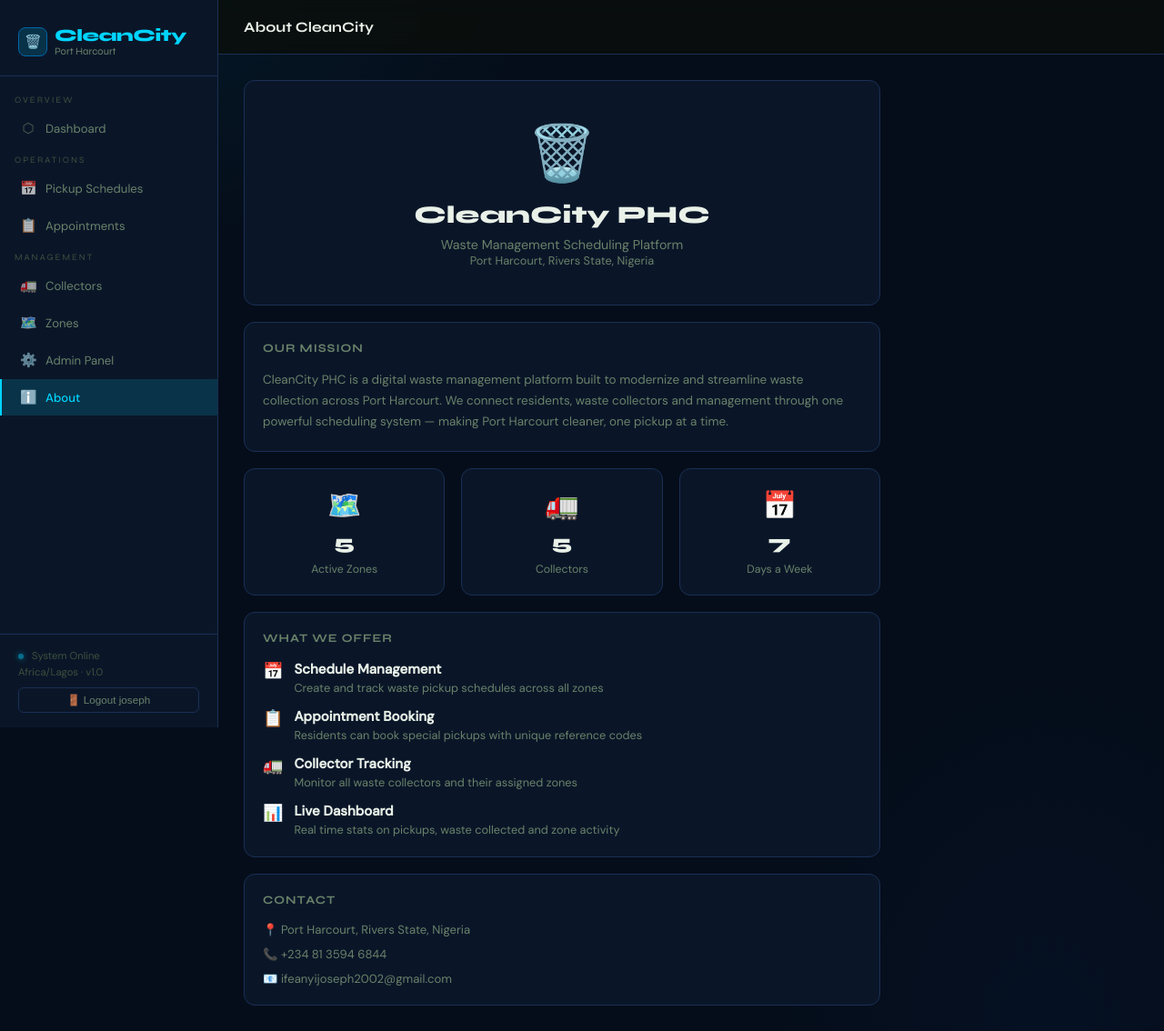
After one commit to Josh-tech22/cleancity-scheduler, a Django app: page /about/ in a window 1280 px wide. The commit adds this page. Shown: the whole page at 91% size. Run offline with Django 4.2, Linux system fonts and the light colour scheme; a user stored in the database is signed in.

Commit message:
add login, register, about page and blue theme

```diff
--- a/cleancity/settings.py
+++ b/cleancity/settings.py
@@ -70,3 +70,6 @@ MEDIA_ROOT = BASE_DIR / 'media'
 DEFAULT_AUTO_FIELD = 'django.db.models.BigAutoField'
 STATIC_ROOT =BASE_DIR / 'staticfiles'
 STATICFILES_STORAGE = 'whitenoise.storage.CompressedmanifestStaticFilesStorage'
+LOGIN_URL = '/login/'
+LOGIN_REDIRECT_URL = '/'
+LOGOUT_REDIRECT_URL = '/LOGIN/'
--- a/cleancity/urls.py
+++ b/cleancity/urls.py
@@ -2,8 +2,18 @@ from django.contrib import admin
 from django.urls import path, include
 from django.conf import settings
 from django.conf.urls.static import static
+from django.contrib.auth import views as auth_views
+from scheduling import views as user_views
+
+admin.site.site_header = "CleanCity PHC Portal"
+admin.site.site_title = "CleanCity Admin"
+admin.site.index_title = "Welcome to CleanCity Management"
 
 urlpatterns = [
     path('admin/', admin.site.urls),
     path('', include('scheduling.urls')),
+    path('login/', auth_views.LoginView.as_view(
+        template_name='scheduling/login.html'), name='login'),
+    path('logout/', auth_views.LogoutView.as_view(), name='logout'),
+    path('register/', user_views.register, name='register'),
 ] + static(settings.MEDIA_URL, document_root=settings.MEDIA_ROOT)
--- /dev/null
+++ b/scheduling/templates/scheduling/about.html
@@ -0,0 +1,93 @@
+{% extends "scheduling/base.html" %}
+{% block title %}About{% endblock %}
+{% block page_title %}About CleanCity{% endblock %}
+
+{% block content %}
+<div style="max-width:700px">
+  <div class="card" style="margin-bottom:18px">
+    <div style="text-align:center;padding:20px 0">
+      <div style="font-size:4rem">🗑️</div>
+      <h2 style="font-family:'Syne',sans-serif;font-size:1.8rem;font-weight:800;margin-top:12px">
+        CleanCity PHC
+      </h2>
+      <p style="color:var(--text-muted);margin-top:8px;font-size:0.95rem">
+        Waste Management Scheduling Platform
+      </p>
+      <p style="color:var(--text-muted);font-size:0.85rem">
+        Port Harcourt, Rivers State, Nigeria
+      </p>
+    </div>
+  </div>
+
+  <div class="card" style="margin-bottom:18px">
+    <div class="card-title">Our Mission</div>
+    <p style="color:var(--text-muted);line-height:1.7;font-size:0.9rem">
+      CleanCity PHC is a digital waste management platform built to modernize
+      and streamline waste collection across Port Harcourt. We connect residents,
+      waste collectors and management through one powerful scheduling system —
+      making Port Harcourt cleaner, one pickup at a time.
+    </p>
+  </div>
+
+  <div class="grid-3" style="margin-bottom:18px">
+    <div class="card" style="text-align:center">
+      <div style="font-size:2rem">🗺️</div>
+      <div style="font-family:'Syne',sans-serif;font-weight:800;font-size:1.5rem;margin:8px 0">5</div>
+      <div style="color:var(--text-muted);font-size:0.82rem">Active Zones</div>
+    </div>
+    <div class="card" style="text-align:center">
+      <div style="font-size:2rem">🚛</div>
+      <div style="font-family:'Syne',sans-serif;font-weight:800;font-size:1.5rem;margin:8px 0">5</div>
+      <div style="color:var(--text-muted);font-size:0.82rem">Collectors</div>
+    </div>
+    <div class="card" style="text-align:center">
+      <div style="font-size:2rem">📅</div>
+      <div style="font-family:'Syne',sans-serif;font-weight:800;font-size:1.5rem;margin:8px 0">7</div>
+      <div style="color:var(--text-muted);font-size:0.82rem">Days a Week</div>
+    </div>
+  </div>
+
+  <div class="card" style="margin-bottom:18px">
+    <div class="card-title">What We Offer</div>
+    <div style="display:flex;flex-direction:column;gap:12px">
+      <div style="display:flex;gap:12px;align-items:flex-start">
+        <span style="font-size:1.2rem">📅</span>
+        <div><strong>Schedule Management</strong><br>
+        <span style="color:var(--text-muted);font-size:0.85rem">
+          Create and track waste pickup schedules across all zones
+        </span></div>
+      </div>
+      <div style="display:flex;gap:12px;align-items:flex-start">
+        <span style="font-size:1.2rem">📋</span>
+        <div><strong>Appointment Booking</strong><br>
+        <span style="color:var(--text-muted);font-size:0.85rem">
+          Residents can book special pickups with unique reference codes
+        </span></div>
+      </div>
+      <div style="display:flex;gap:12px;align-items:flex-start">
+        <span style="font-size:1.2rem">🚛</span>
+        <div><strong>Collector Tracking</strong><br>
+        <span style="color:var(--text-muted);font-size:0.85rem">
+          Monitor all waste collectors and their assigned zones
+        </span></div>
+      </div>
+      <div style="display:flex;gap:12px;align-items:flex-start">
+        <span style="font-size:1.2rem">📊</span>
+        <div><strong>Live Dashboard</strong><br>
+        <span style="color:var(--text-muted);font-size:0.85rem">
+          Real time stats on pickups, waste collected and zone activity
+        </span></div>
+      </div>
+    </div>
+  </div>
+
+  <div class="card">
+    <div class="card-title">Contact</div>
+    <div style="display:flex;flex-direction:column;gap:10px;font-size:0.875rem">
+      <div>📍 <span style="color:var(--text-muted)">Port Harcourt, Rivers State, Nigeria</span></div>
+      <div>📞 <span style="color:var(--text-muted)">+234 81 3594 6844</span></div>
+      <div>📧 <span style="color:var(--text-muted)">ifeanyijoseph2002@gmail.com</span></div>
+    </div>
+  </div>
+</div>
+{% endblock %}
--- a/scheduling/templates/scheduling/base.html
+++ b/scheduling/templates/scheduling/base.html
@@ -8,13 +8,14 @@
 <link href="https://fonts.googleapis.com/css2?family=Syne:wght@400;600;700;800&family=DM+Sans:ital,wght@0,300;0,400;0,500;1,300&display=swap" rel="stylesheet">
 <style>
   :root {
-    --bg: #0a0e0a;
-    --surface: #111611;
-    --surface2: #182018;
-    --border: #1e2a1e;
-    --green: #3aff6c;
-    --green-dim: #1a8f3a;
-    --green-glow: rgba(58,255,108,0.15);
+
+    --bg: #050d1a;
+    --surface: #0a1628;
+    --surface2: #0f1f3d;
+    --border: #1a2f55;
+    --green: #00d4ff;
+    --green-dim: #0066aa;
+    --green-glow: rgba(0,212,255,0.15);
     --yellow: #f5e642;
     --orange: #ff7a35;
     --red: #ff4545;
@@ -33,11 +34,9 @@
     color: var(--text);
     min-height: 100vh;
     display: flex;
-    background-image:
-      radial-gradient(ellipse 60% 40% at 10% 0%, rgba(58,255,108,0.04) 0%, transparent 60%),
-      radial-gradient(ellipse 40% 60% at 90% 100%, rgba(58,255,108,0.03) 0%, transparent 60%);
+    background-image: radial-gradient(ellipse 60% 40% at 10% 0%, rgba(0, 212, 255, 0.06) 0%, transparent 60%),
+    radial-gradient(ellipse 40% 60% at 90% 100%, rgba(0, 100, 255, 0.04) 0%, transparent 60%);
   }
-
   /* ── SIDEBAR ── */
   .sidebar {
     width: 240px;
@@ -302,11 +301,22 @@
     <a href="/admin/" class="nav-link">
       <span class="icon">⚙️</span> Admin Panel
     </a>
+    <a href="{% url 'about' %}" class="nav-link {% if request.resolver_match.url_name == 'about' %}active{% endif %}">
+    <span class="icon">ℹ️</span> About
+</a>
   </nav>
-  <div class="sidebar-footer">
+ <div class="sidebar-footer">
     <div><span class="status-dot"></span> System Online</div>
     <div style="margin-top:4px">Africa/Lagos · v1.0</div>
-  </div>
+    {% if user.is_authenticated %}
+    <form method="post" action="{% url 'logout' %}" style="margin-top:10px">
+        {% csrf_token %}
+        <button type="submit" style="background:none;border:1px solid var(--border);color:var(--text-muted);padding:6px 12px;border-radius:6px;cursor:pointer;font-size:0.78rem;width:100%">
+            🚪 Logout {{ user.username }}
+        </button>
+    </form>
+    {% endif %}
+</div>
 </aside>
 
 <main class="main">
--- a/scheduling/urls.py
+++ b/scheduling/urls.py
@@ -3,19 +3,14 @@ from . import views
 
 urlpatterns = [
     path('', views.dashboard, name='dashboard'),
-
-    # Schedules
     path('schedules/', views.schedule_list, name='schedule_list'),
     path('schedules/create/', views.schedule_create, name='schedule_create'),
     path('schedules/<int:pk>/', views.schedule_detail, name='schedule_detail'),
     path('schedules/<int:pk>/delete/', views.schedule_delete, name='schedule_delete'),
-
-    # Appointments
     path('appointments/', views.appointment_list, name='appointment_list'),
     path('appointments/book/', views.appointment_create, name='appointment_create'),
     path('appointments/<int:pk>/', views.appointment_detail, name='appointment_detail'),
-
-    # Collectors & Zones
     path('collectors/', views.collector_list, name='collector_list'),
     path('zones/', views.zone_list, name='zone_list'),
+    path('about/', views.about, name='about'),
 ]
--- a/scheduling/views.py
+++ b/scheduling/views.py
@@ -5,10 +5,13 @@ from django.db.models import Count, Sum, Q
 from datetime import date, timedelta
 import json
 
+from django.contrib.auth.forms import UserCreationForm
+from django.contrib.auth.decorators import login_required
+from django.contrib.auth import login
 from .models import PickupSchedule, Appointment, WasteCollector, Zone
 from .forms import PickupScheduleForm, AppointmentForm, ScheduleStatusForm, AppointmentStatusForm
 
-
+@login_required
 def dashboard(request):
     today = date.today()
     week_start = today - timedelta(days=today.weekday())
@@ -78,7 +81,7 @@ def dashboard(request):
 
 
 # ── SCHEDULES ──────────────────────────────────────────────────────────────────
-
+@login_required
 def schedule_list(request):
     qs = PickupSchedule.objects.select_related('zone', 'collector')
 
@@ -104,7 +107,7 @@ def schedule_list(request):
     }
     return render(request, 'scheduling/schedule_list.html', context)
 
-
+@login_required
 def schedule_create(request):
     if request.method == 'POST':
         form = PickupScheduleForm(request.POST)
@@ -119,7 +122,7 @@ def schedule_create(request):
         form = PickupScheduleForm()
     return render(request, 'scheduling/schedule_form.html', {'form': form, 'action': 'Create'})
 
-
+@login_required
 def schedule_detail(request, pk):
     schedule = get_object_or_404(PickupSchedule.objects.select_related('zone', 'collector'), pk=pk)
     status_form = ScheduleStatusForm(instance=schedule)
@@ -131,7 +134,7 @@ def schedule_detail(request, pk):
             return redirect('schedule_detail', pk=pk)
     return render(request, 'scheduling/schedule_detail.html', {'schedule': schedule, 'status_form': status_form})
 
-
+@login_required
 def schedule_delete(request, pk):
     schedule = get_object_or_404(PickupSchedule, pk=pk)
     if request.method == 'POST':
@@ -143,7 +146,7 @@ def schedule_delete(request, pk):
 
 
 # ── APPOINTMENTS ───────────────────────────────────────────────────────────────
-
+@login_required
 def appointment_list(request):
     qs = Appointment.objects.select_related('zone', 'assigned_collector')
     status_filter = request.GET.get('status', '')
@@ -156,7 +159,7 @@ def appointment_list(request):
     }
     return render(request, 'scheduling/appointment_list.html', context)
 
-
+@login_required
 def appointment_create(request):
     if request.method == 'POST':
         form = AppointmentForm(request.POST)
@@ -168,7 +171,7 @@ def appointment_create(request):
         form = AppointmentForm()
     return render(request, 'scheduling/appointment_form.html', {'form': form, 'action': 'Book'})
 
-
+@login_required
 def appointment_detail(request, pk):
     appt = get_object_or_404(Appointment.objects.select_related('zone', 'assigned_collector'), pk=pk)
     status_form = AppointmentStatusForm(instance=appt)
@@ -182,7 +185,7 @@ def appointment_detail(request, pk):
 
 
 # ── COLLECTORS ─────────────────────────────────────────────────────────────────
-
+@login_required
 def collector_list(request):
     collectors = WasteCollector.objects.select_related('zone').annotate(
         total_schedules=Count('schedules'),
@@ -192,10 +195,26 @@ def collector_list(request):
 
 
 # ── ZONES ──────────────────────────────────────────────────────────────────────
-
+@login_required
 def zone_list(request):
     zones = Zone.objects.annotate(
         total_schedules=Count('schedules'),
         active_collectors=Count('collectors', filter=Q(collectors__active=True))
     )
     return render(request, 'scheduling/zone_list.html', {'zones': zones})
+
+def register(request):
+    if request.method == 'POST':
+        form = UserCreationForm(request.POST)
+        if form.is_valid():
+            user = form.save()
+            login(request, user)
+            messages.success(request, f'Account created! Welcome to CleanCity.')
+            return redirect('dashboard')
+    else:
+        form = UserCreationForm()
+    return render(request, 'scheduling/register.html', {'form': form})
+
+@login_required
+def about(request):
+    return render(request, 'scheduling/about.html')
```
Also changed, not shown: scheduling/templates/scheduling/login.html (added, +37 -0 lines), scheduling/templates/scheduling/register.html (added, +35 -0 lines), db.sqlite3.
